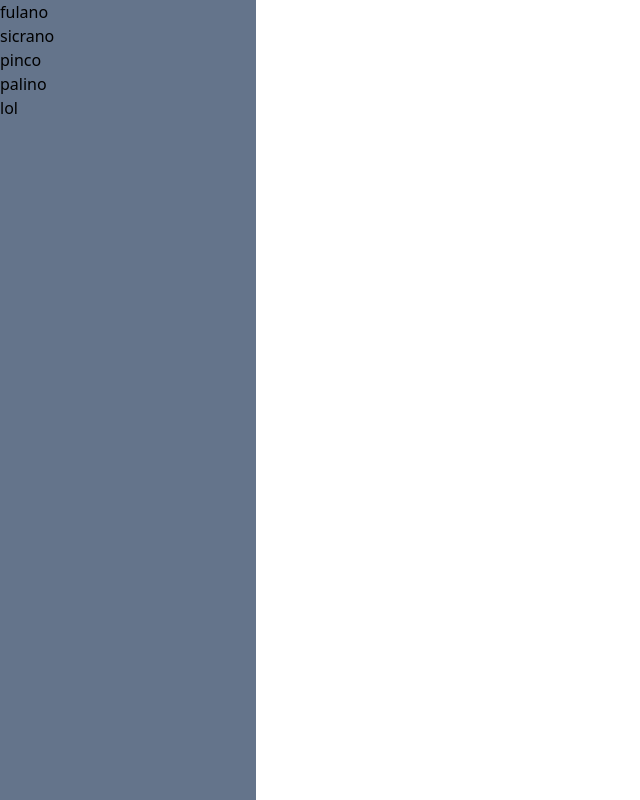
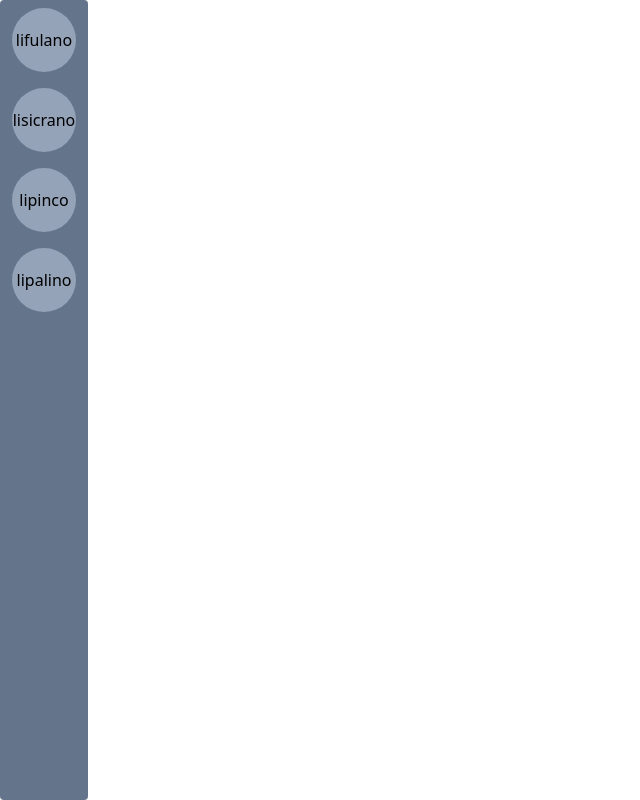
Before and after one commit to sorkofi/msg-app, a React (Vite) app: page / in a window 1280 px wide. Shown: the whole page, without its empty margins (0-640 px from the left). Built offline with nearby package versions, Linux system fonts and the light colour scheme.

Commit message:
Stylised sidebar to rounded buttons

```diff
--- a/src/App.tsx
+++ b/src/App.tsx
@@ -29,13 +29,7 @@ let routes = [
   {
     route: "/palino",
     username: "palino",
-  },
-  {
-    route: "/lol",
-    username: "lol",
-  },
-
-
+  }
 ]
 
 function App() {
@@ -43,12 +37,12 @@ function App() {
   return(
     <div className='flex flex-row h-screen'>
       {/* Sidebar container */}
-      <div className='w-[16rem] bg-slate-500 '>
+      <div className='w-[5.5rem] rounded flex flex-col items-center bg-slate-500 '>
         {
-          routes.map((route) => {
+          routes.map((route, index) => {
             return <Link to={route.route}>
               <ul>
-                <li>{route.username}</li>
+                <button className='transition hover:bg-slate-300 bg-slate-400 w-[4rem] h-[4rem] rounded-full my-2'>li{route.username}</button>
               </ul>
             </Link>
           })
```
